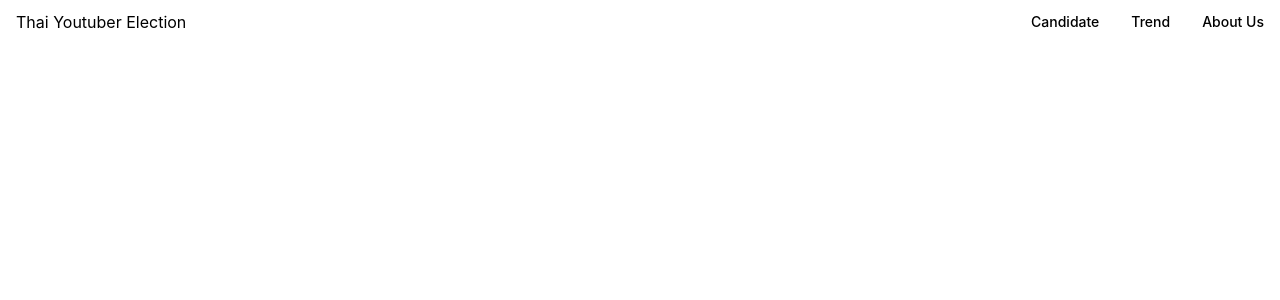
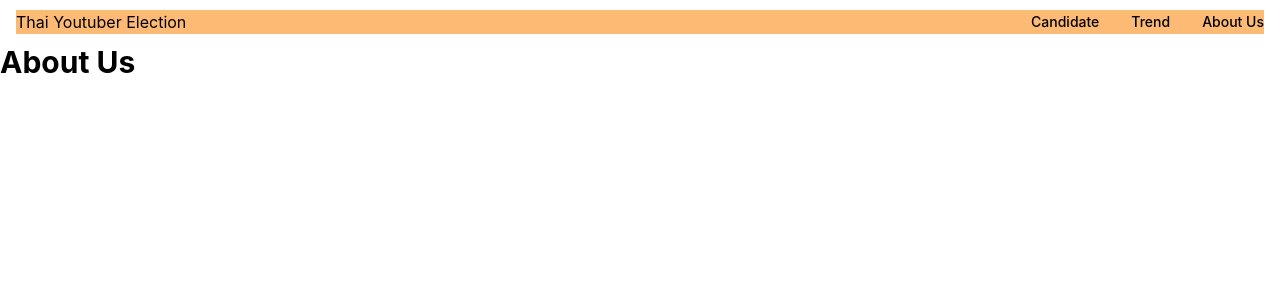
Before and after one commit to lebrancconvas/Youtuber-Candidate, a React (Create React App) app in the folder client/: page /about in a window 1280 px wide. Shown: the top 300 px of the page. Built offline with nearby package versions, Linux system fonts and the light colour scheme.

Commit message:
✨ Add Link on NavBar.

```diff
--- a/client/src/App.tsx
+++ b/client/src/App.tsx
@@ -5,6 +5,7 @@ import Homepage from './pages/Homepage';
 import Candidate from './pages/Candidate';
 
 import Navbar from './components/Navbar';
+import About from './pages/About';
 
 function App() {
   return (
@@ -14,6 +15,7 @@ function App() {
         <Routes>
           <Route path="/" element={<Homepage />} />
           <Route path="/candidate" element={<Candidate />} />
+          <Route path="/about" element={<About />} />
         </Routes>
       </BrowserRouter>
     </>
--- a/client/src/components/Navbar.tsx
+++ b/client/src/components/Navbar.tsx
@@ -1,15 +1,28 @@
 import React from 'react';
+import { NavLink } from 'react-router-dom';
 
 const Navbar: React.FC = () => {
 	return(
 		<nav className="bg-white border-gray-200 px-2 sm:px-4 py-2.5 rounded dark:bg-gray-800">
-			<div className="container flex flex-wrap justify-between items-center mx-auto">
-				Thai Youtuber Election
+			<div className="container flex flex-wrap justify-between items-center mx-auto bg-orange-300">
+				<NavLink to="/">
+					Thai Youtuber Election
+				</NavLink>
 				<div className="hidden w-full md:block md:w-auto">
 					<ul className="flex flex-col mt-4 md:flex-row md:space-x-8 md:mt-0 md:text-sm md:font-medium text-xl">
-						<li>Candidate</li>
-						<li>Trend</li>
-						<li>About Us</li>
+						<li>
+							<NavLink to="/candidate">
+								Candidate
+							</NavLink>
+						</li>
+						<li>
+							Trend
+						</li>
+						<li>
+							<NavLink to="/about">
+								About Us
+							</NavLink>
+						</li>
 					</ul>
 				</div>
 			</div>
--- /dev/null
+++ b/client/src/pages/About.tsx
@@ -0,0 +1,11 @@
+import React from 'react';
+
+const About = () => {
+	return(
+		<div>
+			<h1 className="font-bold text-3xl">About Us</h1>
+		</div>
+	)
+}
+
+export default About;
--- a/client/src/pages/Candidate.tsx
+++ b/client/src/pages/Candidate.tsx
@@ -8,14 +8,15 @@ const Candidate: React.FC = () => {
 	const youtubers = useAPI();
 
 	return(
-		<div>
+		<div className="content-center">
 			<h1>Candidate - ข้อมูลผู้สมัครเลือกตั้งผู้ว่า Youtuber</h1>
 			{youtubers.map((youtuber: YoutuberData, index: number) => {
 				const youtuberURL = `https://youtube.com/channel/${youtuber.id}`;
 				return(
 					<div key={index}>
-						<div className="font-bold text-3xl">
+						<div className="font-bold text-3xl py-3 px-5 pb-5">
 							<a href={youtuberURL} target="_blank" rel="noreferrer">
+								<img src={youtuber.snippet.thumbnails.medium.url} alt="" />
 								{youtuber.snippet.title}
 							</a>
 						</div>
```
